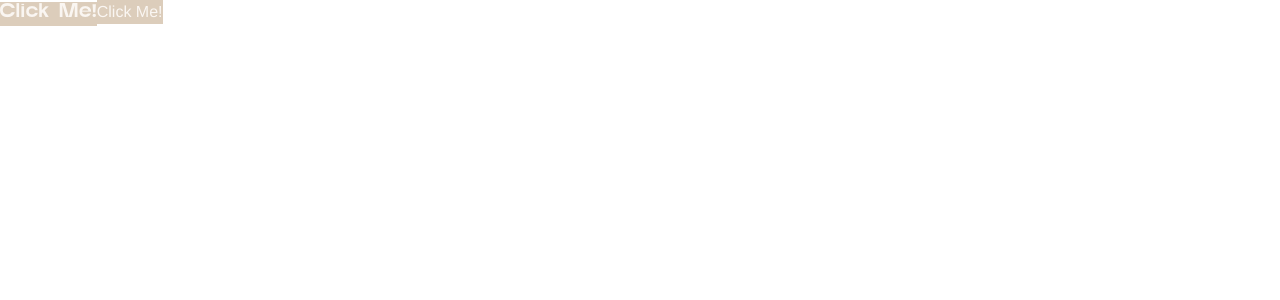
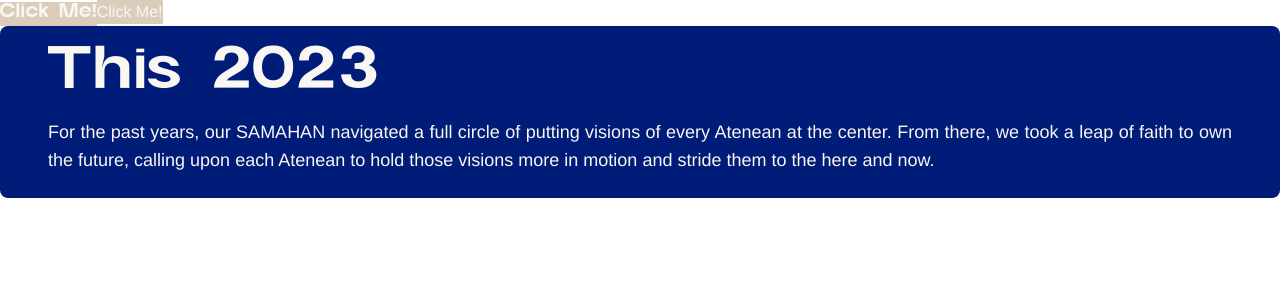
Before and after one commit to SAMAHAN-Systems-Development/samahan-at-the-get-go, a Next.js app: page / in a window 1280 px wide. Shown: the top 300 px of the page. Built offline with nearby package versions, Linux system fonts and the light colour scheme.

Commit message:
refactor: fixed design

```diff
--- a/src/components/Home/HomePage.tsx
+++ b/src/components/Home/HomePage.tsx
@@ -1,6 +1,7 @@
 import type { FC } from "react";
 import React from "react";
 
+import AboutForthSectionBlueCard from "@/components/ui/AboutPage/AboutFourthSection/AboutForthSectionBlueCard";
 import Button from "@/components/ui/Button";
 
 const HomePage: FC = () => {
@@ -18,6 +19,7 @@ const HomePage: FC = () => {
       >
         Click Me!
       </Button>
+      <AboutForthSectionBlueCard year="This 2023" />
     </>
   );
 };
--- a/src/components/ui/AboutPage/AboutForthSectionBlueCard.tsx
+++ b/src/components/ui/AboutPage/AboutFourthSection/AboutForthSectionBlueCard.tsx
@@ -11,13 +11,13 @@ const AboutForthSectionBlueCard = (props: CardProps) => {
       <div className="w-full bg-blue rounded-lg flex flex-col">
         <div className="flex flex-col justify-center mt-7">
           <div className="flex flex-col ml-12 mb-4">
-            <h1 className="text-white lg:text-6xl md:text-4xl text-3xl font-semibold font-artega">
+            <h1 className="text-white lg:text-5xl text-3xl font-medium font-artega">
               {props.year}
             </h1>
           </div>
 
           <div className="flex mx-12 mb-6">
-            <p className="text-white font-bold lg:text-lg md:text-base text-sm">
+            <p className="text-white font-normal text-justify lg:text-lg md:text-base text-sm">
               For the past years, our SAMAHAN navigated a full circle of putting
               visions of every Atenean at the center. From there, we took a leap
               of faith to own the future, calling upon each Atenean to hold
```
Also changed, not shown: 1 other file (tests, documents, lock files or other folders).
